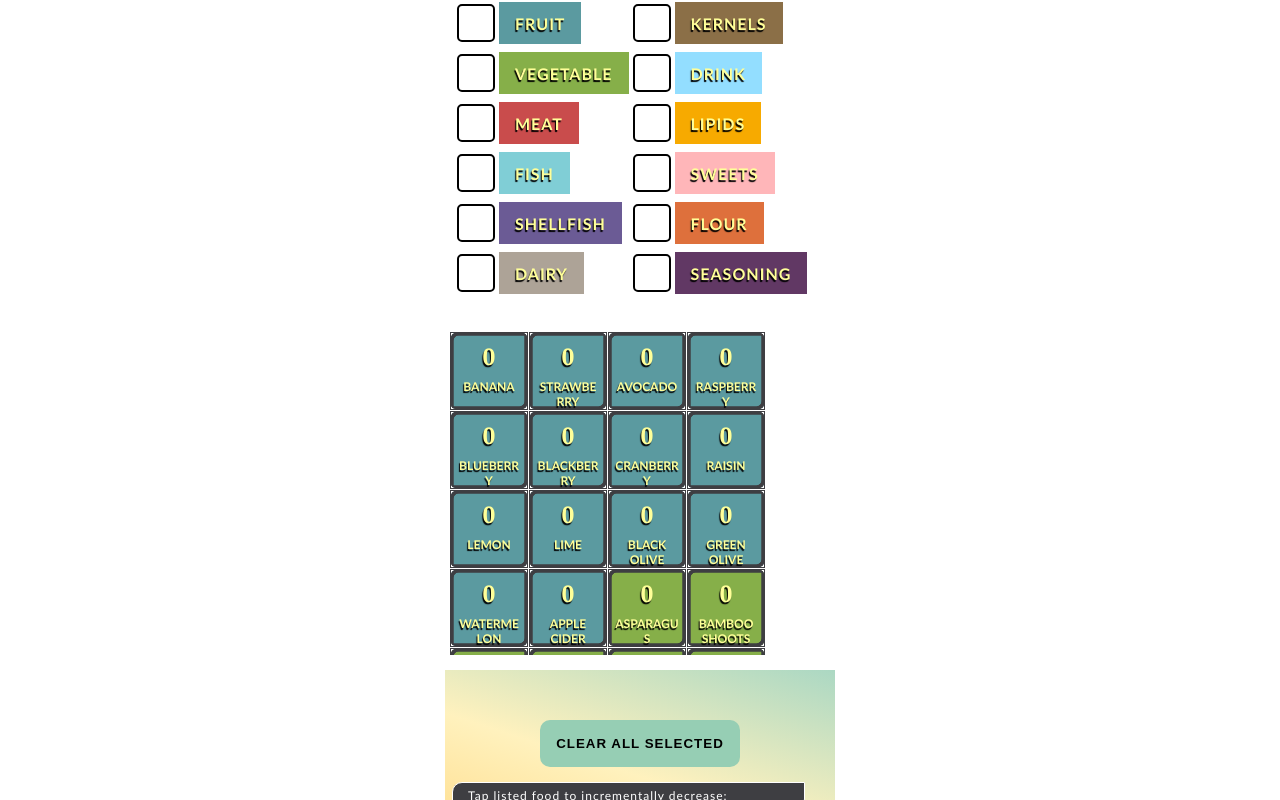
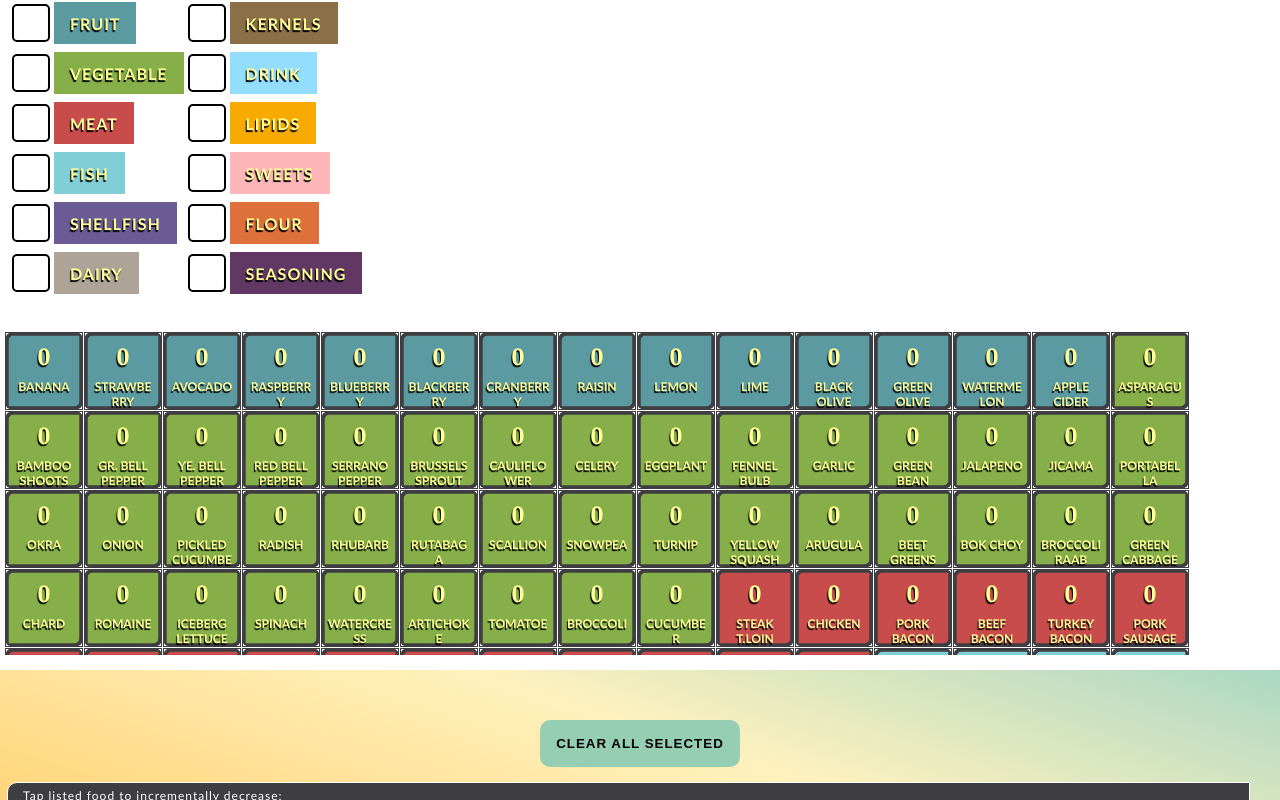
Before and after one commit to bodymoto/nutrient-calculator, a website built with webpack: page index.html in a window 1280 px wide. Shown: the top 800 px of the page. Built offline with nearby package versions, Linux system fonts and the light colour scheme.

Commit message:
styling changes

```diff
--- a/index.html
+++ b/index.html
@@ -13,11 +13,9 @@
         }
 
         body {
-            font-family: Luminari, sans-serif;
+            font-family: Trebuchet MS, Tahoma, sans-serif;
             font-size: 16px;
             background-color: #fff;
-
-            max-width: 390px;
             margin: auto;
         }
     </style>
```
